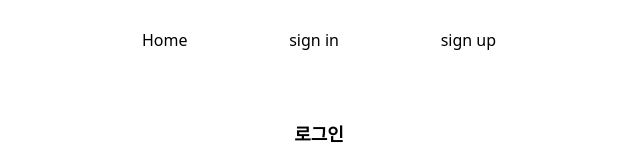
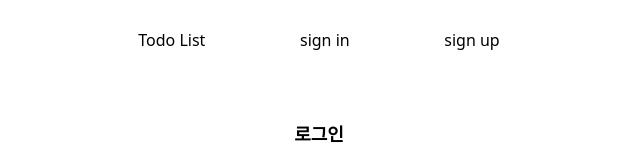
Before and after one commit to OHYOSUP/internship, a React (Create React App) app: page /signin in a window 1280 px wide. Shown: the top 160 px of the page, without its empty margins (321-961 px from the left). Built offline with nearby package versions, Linux system fonts and the light colour scheme.

Commit message:
todo page 라우팅

```diff
--- a/src/App.js
+++ b/src/App.js
@@ -1,10 +1,8 @@
 import Gnb from "./components/gnb";
-import { Route, Routes } from 'react-router-dom';
+import { Route, Routes } from "react-router-dom";
 import SignIn from "./routes/signin";
 import SignUp from "./routes/signup";
 import Todo from "./components/todo";
-
-
 
 function App() {
   return (
--- a/src/apis/utils/instance.js
+++ b/src/apis/utils/instance.js
@@ -1,12 +1,12 @@
 import axios from "axios";
 import { BASE_URL, access_token } from "../constants";
 
-const token = localStorage.getItem(access_token)
+const token = localStorage.getItem(access_token);
 
 export const apiClient = axios.create({
-  headers:{
+  headers: {
     Authorization: `${token}`,
-    'Content-Type': 'application/json'
+    "Content-Type": "application/json",
   },
-  baseURL: BASE_URL
-})
+  baseURL: BASE_URL,
+});
--- a/src/components/TodoCard.js
+++ b/src/components/TodoCard.js
@@ -15,7 +15,6 @@ function TodoCard({ todo, editedTodoFn, deleteTodoFn }) {
     const updatedTodo = { todo: editedTodo, isCompleted: e.target.checked };
     try {
       const res = await apiClient.put(`todos/${id}`, updatedTodo);
-      console.log(res.data);
       if (res.status === 200) {
         const { id, todo: editedTodo, isCompleted } = res.data;
         const newTodoData = { id, todo: editedTodo, isCompleted };
@@ -40,7 +39,6 @@ function TodoCard({ todo, editedTodoFn, deleteTodoFn }) {
     const updatedData = { todo: editedTodo, isCompleted };
     try {
       const res = await apiClient.put(`todos/${id}`, updatedData);
-      console.log(res.data);
       if (res.status === 200) {
         const { id, todo, isCompleted } = res.data;
         const updatedTodo = { id, todo, isCompleted };
--- a/src/components/gnb.js
+++ b/src/components/gnb.js
@@ -3,8 +3,8 @@ import { Link } from "react-router-dom";
 export default function Gnb() {
   return (
     <div className="w-[80%] p-7  flex justify-around">
-      <Link to={`/`}>
-        <a>Home</a>
+      <Link to={`/todo`}>
+        <a>Todo List</a>
       </Link>
       <Link to={`/signin`}>
         <a>sign in</a>
--- a/src/components/todo.js
+++ b/src/components/todo.js
@@ -4,17 +4,14 @@ import { apiClient } from "../apis/utils/instance";
 import TodoCard from "./TodoCard";
 
 export default function Todo() {
-  const [newTodo, setNewTodo] = useState("");
   const [todoCard, setTodoCard] = useState([]);
   const [toggleCompleted, setToggleCompleted] = useState(todoCard.isCompleted);
+  const isLoggedIn = localStorage.getItem("access_token");
+  const [newTodo, setNewTodo] = useState("");
+  const navigate = useNavigate();
 
-  const navigate = useNavigate();
-  if (!localStorage.getItem("access_token")) {
-    navigate("/signin");
-  }
-  const toggleIsCompleted = () => {
-    setToggleCompleted((prev) => !prev);
-  };
+
+
 
   const onChageNewTodo = (e) => {
     setNewTodo(e.target.value);
@@ -24,7 +21,6 @@ export default function Todo() {
     e.preventDefault();
     try {
       const res = await apiClient.post("todos", { todo: newTodo });
-      console.log(res.data);
       if (res.status === 201) {
         const { id, todo, isCompleted } = res.data;
         const brandnewTodo = { id, todo, isCompleted };
@@ -36,17 +32,19 @@ export default function Todo() {
     }
   };
 
+  const toggleIsCompleted = () => {
+    setToggleCompleted((prev) => !prev);
+  };
+
   useEffect(() => {
     const fetchData = async () => {
       try {
         const res = await apiClient.get("todos");
-        console.log(res);
         setTodoCard(res.data);
       } catch (err) {
         console.error(err);
       }
     };
-    console.log(todoCard);
     fetchData();
   }, []);
 
@@ -64,7 +62,6 @@ export default function Todo() {
     e.preventDefault();
     try {
       const res = await apiClient.delete(`todos/${id}`, id);
-      console.log(res.data);
       if (res.status === 204) {
         let newTodo = todoCard.filter((todo) => todo.id !== id);
         setTodoCard(newTodo);
@@ -73,8 +70,16 @@ export default function Todo() {
       console.error(err);
     }
   };
+
+  useEffect(()=>{
+    if (!isLoggedIn) {
+      alert("로그인이 필요합니다");
+      navigate("/signin");
+    }
+  },[navigate])
   return (
     <div className="flex flex-col items-center">
+      {isLoggedIn && (
         <form onSubmit={onSubmit} className="gap-5 flex w-42">
           <input
             onChange={onChageNewTodo}
@@ -90,6 +95,8 @@ export default function Todo() {
             추가
           </button>
         </form>
+      )}
+
       <ul className="mt-10 flex flex-col gap-10">
         {todoCard?.map((todo) => (
           <TodoCard
```
Lines whose indentation alone changed are shown as unchanged.
